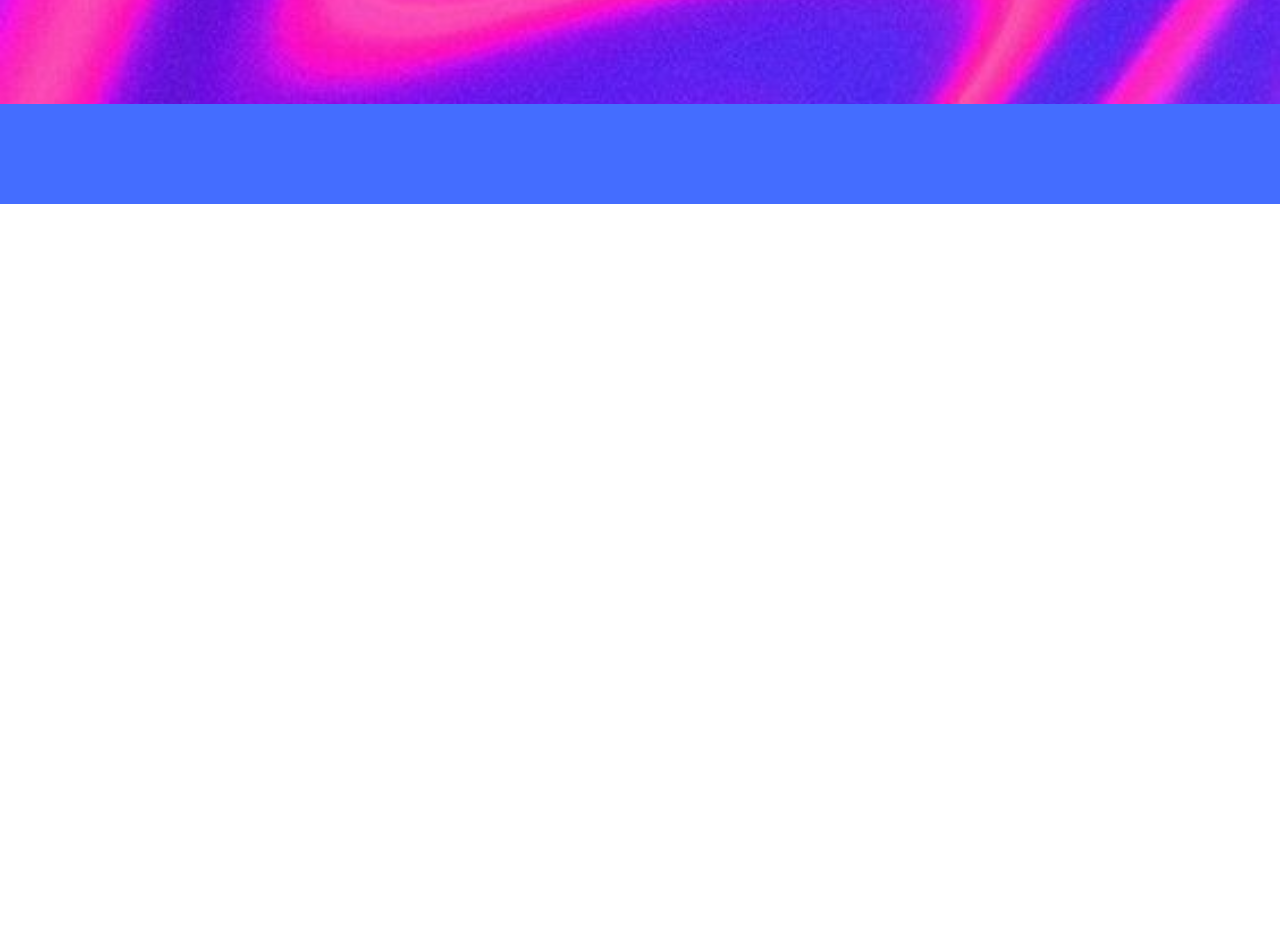
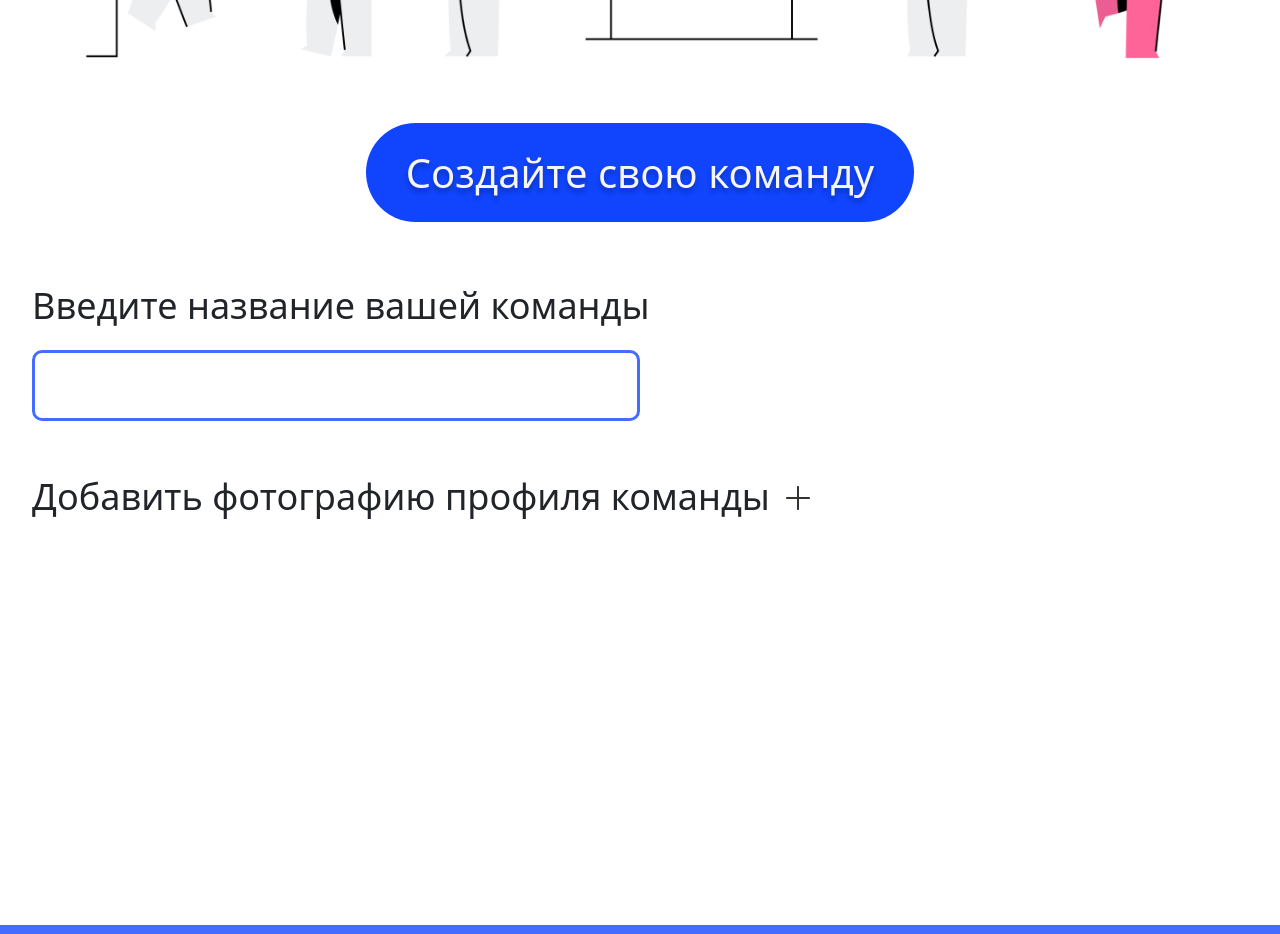
Before and after one commit to ToorBeezy/HomePageV3, a React (Create React App) app: page / in a window 1280 px wide. Shown: the part 800-1734 px from the top of the page. Before the commit the page ends 1004 px from the top, so only its background shows below. Built offline with nearby package versions, Linux system fonts and the light colour scheme; a web font is replaced by a local one.

Commit message:
TeamRegister Page v1

```diff
--- a/src/App.js
+++ b/src/App.js
@@ -1,4 +1,4 @@
-import React, {useState} from 'react';
+import React from 'react';
 import 'bootstrap/dist/css/bootstrap.min.css';
 
 import Header from "./components/layout/Header.js";
@@ -7,7 +7,9 @@ import FirstPage from "./components/FirstPage"
 import LoginPage from "./components/LoginPage";
 import Profile from "./components/Profile";
 import LogOutPage from "./components/LogOutPage";
+import TeamRegister from "./components/TeamRegister";
 
+import styles from './styles/HomeModule.css';
 import "./styles/index.css";
 import "./styles/layout/header.css";
 import "./styles/layout/footer.css";
@@ -16,9 +18,8 @@ import "./styles/pages/LoginPage.css"
 import "./styles/pages/Profile/Profile.css"
 import "./styles/pages/Profile/ProfileEditor.css"
 import "./styles/pages/LogOutPage.css"
+import "./styles/pages/TeamRegister.css"
 import { BrowserRouter as Router } from "react-router-dom";
-
-import styles from './styles/HomeModule.css';
 
 function App() {
 
@@ -31,7 +32,8 @@ function App() {
                   {/*<FirstPage/>*/}
                   {/*<LoginPage/>*/}
                   {/*<Profile/>*/}
-                  <LogOutPage/>
+                  {/*<LogOutPage/>*/}
+                  <TeamRegister/>
                   <Footer/>
               </main>
 
--- /dev/null
+++ b/src/components/External/HelloPart.js
@@ -0,0 +1,22 @@
+import React from 'react';
+import colage from "../../../public/image/colage.png";
+
+const HelloPart = () => {
+    return (
+        <div>
+            <div className='FirstPage flex flex-column justify-center px-10 text-5xl'>
+                <h1>Наш веб-сервис позволит студентам легко искать себе
+                    команду для создания проекта.
+                    Создайте свой профиль, указывайте свои достижения
+                    и находите команду по душе!
+                </h1>
+            </div>
+
+            <div className='colage'>
+                <img src={colage}  alt=''/>
+            </div>
+        </div>
+    );
+};
+
+export default HelloPart;
--- a/src/components/FirstPage.js
+++ b/src/components/FirstPage.js
@@ -1,21 +1,12 @@
 import React, {Component} from 'react';
 import colage from '../../public/image/colage.png';
+import HelloPart from "./External/HelloPart";
 
 class FirstPage extends Component {
     render() {
         return (
             <div className='justify-center mb-44'>
-                <div className='FirstPage flex flex-column justify-center px-10 text-5xl'>
-                    <h1>Наш веб-сервис позволит студентам легко искать себе
-                        команду для создания проекта.
-                        Создайте свой профиль, указывайте свои достижения
-                        и находите команду по душе!
-                    </h1>
-                </div>
-
-                <div className='colage'>
-                    <img src={colage}  alt=''/>
-                </div>
+                <HelloPart/>
                 <div className='comingText text-6xl font-light pt-12'>
                     <h1>Присоединяйся к нам!</h1>
                 </div>
--- a/src/components/LoginPage.js
+++ b/src/components/LoginPage.js
@@ -1,6 +1,7 @@
 import React, {useState} from 'react';
 import { useNavigate } from 'react-router-dom';
 import colage from "../../public/image/colage.png";
+import HelloPart from "./External/HelloPart";
 
 const LoginPage = () => {
 
@@ -47,17 +48,7 @@ const LoginPage = () => {
     }
     return (
         <div className='justify-center mb-44'>
-            <div className='FirstPage flex flex-column justify-center px-10 text-5xl'>
-                <h1>Наш веб-сервис позволит студентам легко искать себе
-                    команду для создания проекта.
-                    Создайте свой профиль, указывайте свои достижения
-                    и находите команду по душе!
-                </h1>
-            </div>
-
-            <div className='colage'>
-                <img src={colage}  alt=''/>
-            </div>
+            <HelloPart/>
 
             <form className="loginForm justify-center flex flex-column text-center" onSubmit={handleLogIn}>
                 <div className='input pb-12'>
--- /dev/null
+++ b/src/components/TeamRegister.js
@@ -0,0 +1,66 @@
+import React, {Component} from 'react';
+import plusProfileAvatar from '../../public/image/plusRoles.png'
+import HelloPart from "./External/HelloPart";
+
+class TeamRegister extends Component {
+    state = {
+        teamName: "",
+        image: null,
+    }
+
+    onImageChange = event => {
+        if (event.target.files && event.target.files[0]) {
+            let img = event.target.files[0];
+            this.setState({
+                image: URL.createObjectURL(img)
+            });
+        }
+    };
+
+
+    render() {
+
+        return (
+            <div className='justify-center mb-96'>
+                <HelloPart/>
+
+                <div className='mx-auto w-max '>
+                    <button className="registerButton" type="submit">
+                        Создайте свою команду
+                    </button>
+                </div>
+
+                <div className='mt-16 mx-8'>
+                    <div className='mb-14'>
+                        <h1 className='text-4xl font-light mb-4'>
+                            Введите название вашей команды
+                        </h1>
+                        <input
+                            className='teamNameInput text-5xl leading-10 font-light w-1/2'
+                            type='text'
+                            value={this.state.teamName}
+                            onChange={(e) => this.setState({teamName:e.target.value})}/>
+                    </div>
+
+                    <div className='flex mb-4'>
+                        <h1 className='text-4xl font-light'>
+                            Добавить фотографию профиля команды
+                        </h1>
+                        <div className='plusProfileAvatar h-fit'>
+                            <input
+                                className='absolute avatarInput w-6 opacity-0'
+                                type="file"
+                                name="myImage"
+                                onChange={this.onImageChange} />
+                            <img className='' src={plusProfileAvatar}/>
+                        </div>
+                    </div>
+                    <img src={this.state.image} />
+                </div>
+
+            </div>
+        );
+    }
+}
+
+export default TeamRegister;
--- /dev/null
+++ b/src/styles/pages/TeamRegister.css
@@ -0,0 +1,31 @@
+.registerButton {
+    position: relative;
+    font-size: 2.5rem;
+    text-align: center;
+    display: block;
+    padding: 1.2rem 2.5rem;
+    background-color: #1044FD;
+    margin-top: 3rem;
+    border-radius: 50px;
+    color: whitesmoke;
+    font-style: normal;
+    font-weight: 300;
+    transition: color .4s ease;
+    text-shadow: 0px 4px 4px rgba(0, 0, 0, 0.25);
+}
+
+.registerButton:hover {
+    transform: scale(105%);
+    color: #FF7EA9;
+}
+
+.teamNameInput{
+    outline: none;
+    border: 3px solid #446DFF;
+    border-radius: 10px;
+}
+
+.plusProfileAvatar{
+    margin-left: 1rem;
+    margin-top: .6rem;
+}
```
